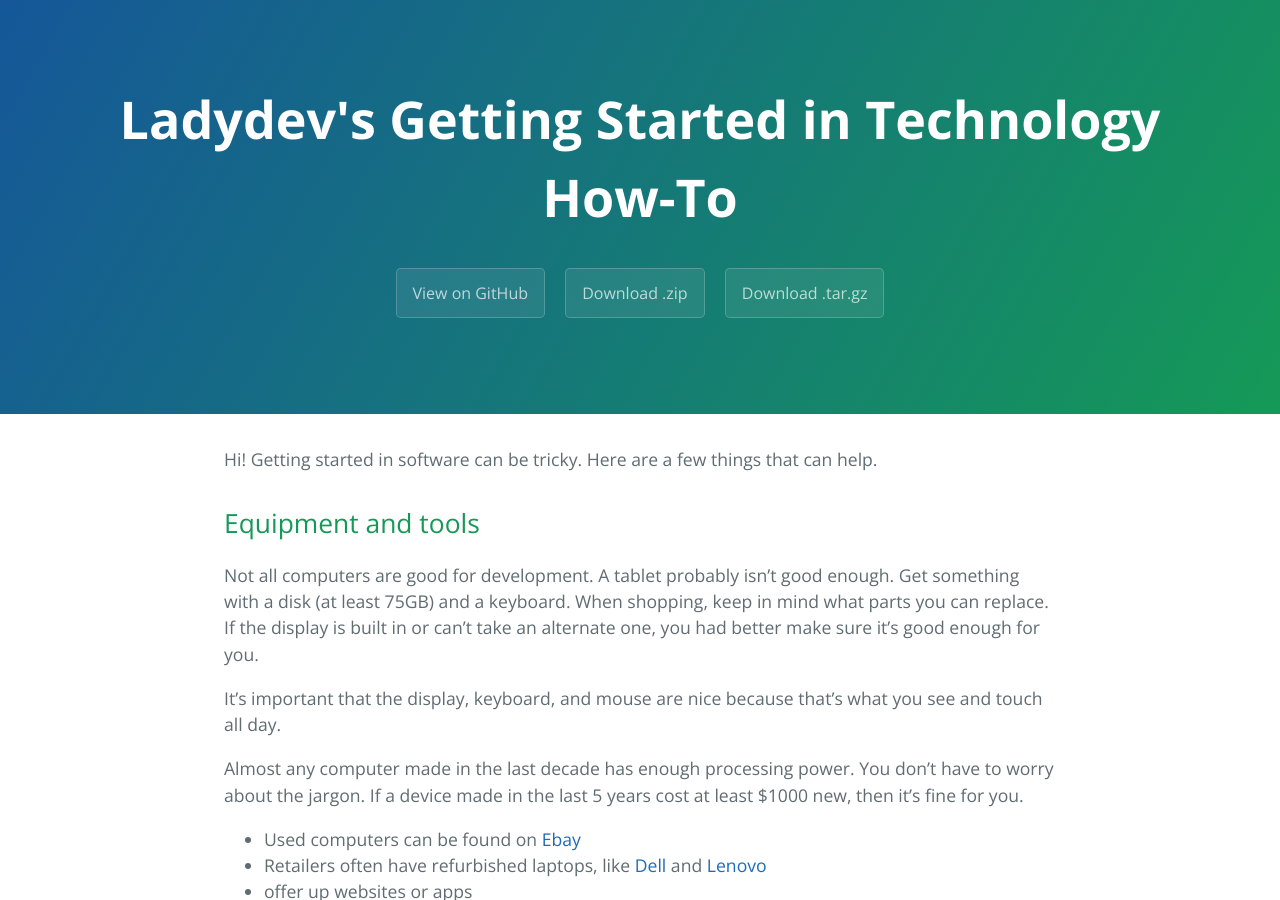
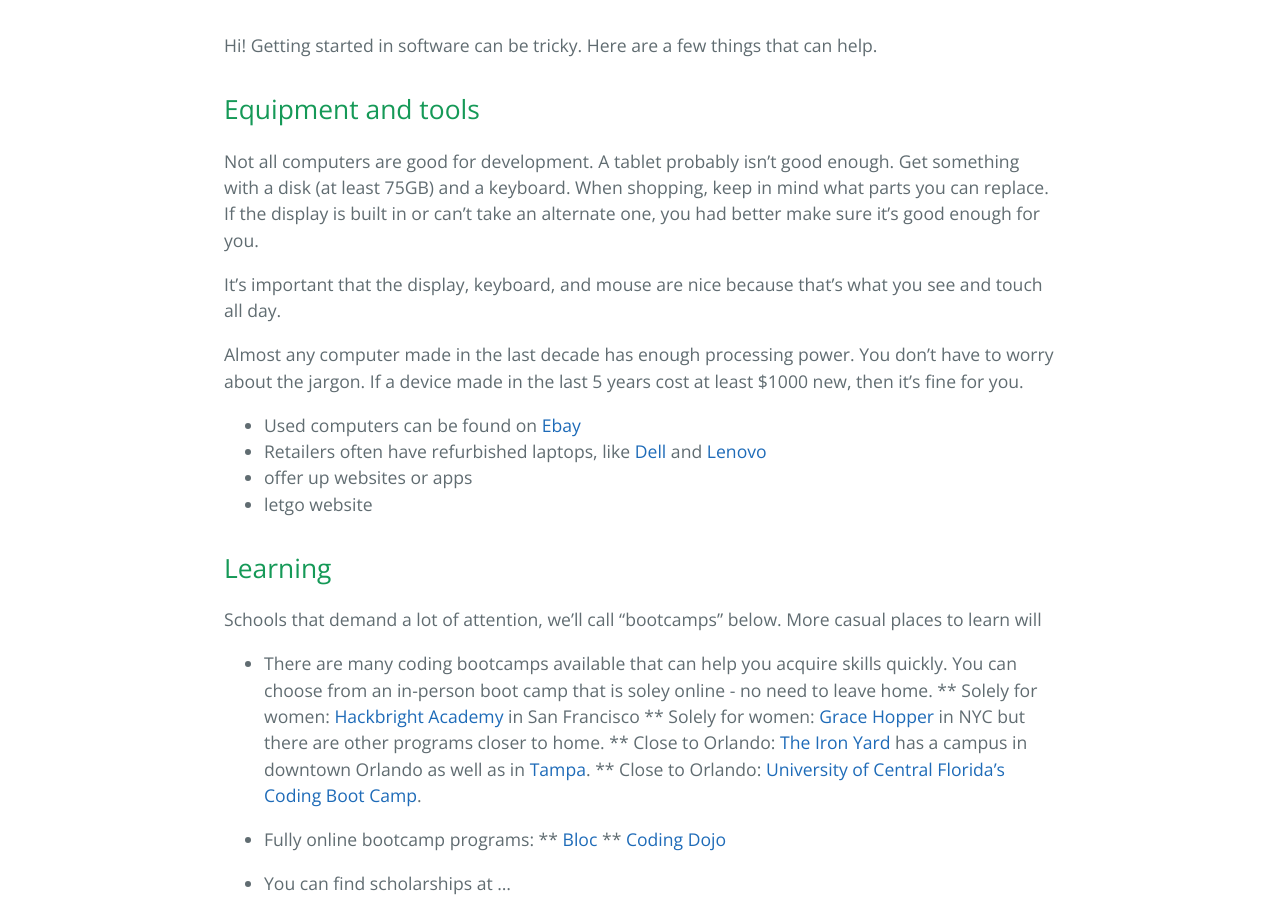
Before and after one commit to chadmiller/ladydev-info, a Jekyll site: the page built from index.md, in a window 1280 px wide and 900 px high. Built offline with Jekyll 4.4.1, drawn with Linux system fonts in a browser that asks for light colours; nearby versions of some CDN libraries; library files that are not in the unit come from our copies.

Commit message:
Update front.html

```diff
--- a/_layouts/front.html
+++ b/_layouts/front.html
@@ -10,13 +10,6 @@
     <link rel="stylesheet" type="text/css" href="stylesheets/github-light.css" media="screen">
   </head>
   <body>
-    <section class="page-header">
-      <h1 class="project-name">Ladydev&#39;s Getting Started in Technology How-To</h1>
-      <h2 class="project-tagline"></h2>
-      <a href="https://github.com/chadmiller/ladydev-info" class="btn">View on GitHub</a>
-      <a href="https://github.com/chadmiller/ladydev-info/zipball/master" class="btn">Download .zip</a>
-      <a href="https://github.com/chadmiller/ladydev-info/tarball/master" class="btn">Download .tar.gz</a>
-    </section>
 
     <section class="main-content">{{ content }}</section>
 
```
